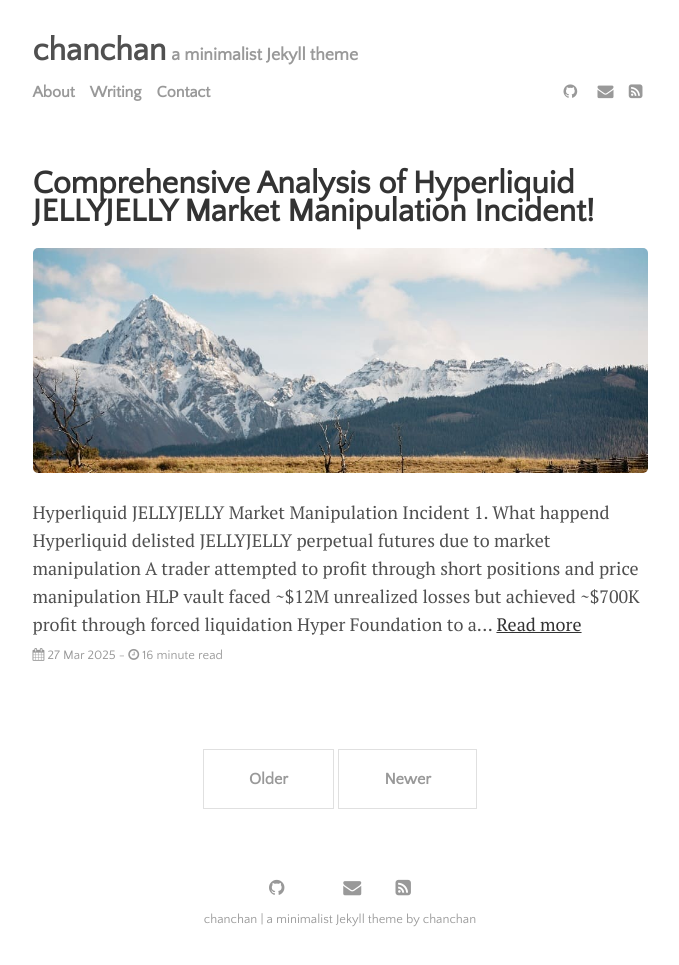
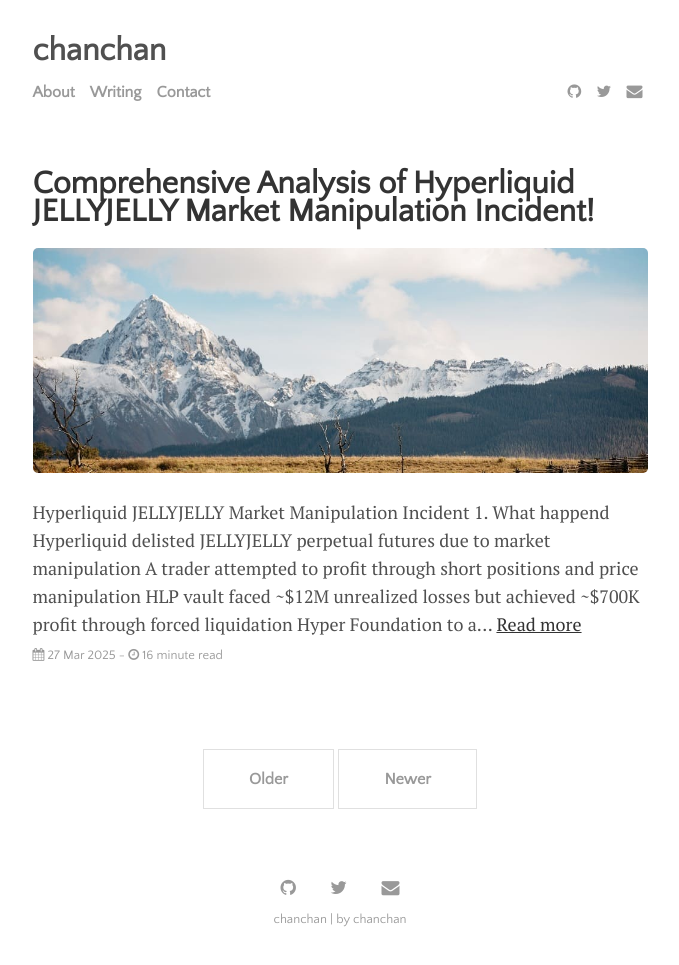
Before and after one commit to chanchann/blog, a Jekyll site: the page built from index.html, in a window 1280 px wide. Shown: the whole page, without its empty margins (300-979 px from the left). Built offline with Jekyll 4.4.1, drawn with Linux system fonts in a browser that asks for light colours; the list of posts is cut into pages by our own code.

Commit message:
chore: Update site description and correct social media icon entry in settings

```diff
--- a/_config.yml
+++ b/_config.yml
@@ -21,7 +21,7 @@
 
 # Customise atom feed settings (this is where Jekyll-Feed gets configuration information)
 title:		           'chanchan'
-description:	       'a minimalist Jekyll theme'
+description:	       ''
 author:              'chanchan'
 
 # RSS 2.0 can be used instead of Atom by uncommenting following two lines
--- a/_data/settings.yml
+++ b/_data/settings.yml
@@ -14,9 +14,9 @@
 # Available social icons are powered by Font Awesome, so you can use any icon that they offer
 social:
 - {icon: 'github',     link: 'https://www.github.com/chanchann'}
-- {icon: 'X(twitter)',    link: 'https://x.com/dzhen_xcypher'}
+- {icon: 'twitter',    link: 'https://x.com/dzhen_xcypher'}
 - {icon: 'envelope',   link: 'mailto:dzhen@xcypher.ai'}
-- {icon: 'rss-square', link: '/feed.xml'}
+# - {icon: 'rss-square', link: '/feed.xml'}
 # - {icon: 'rss-square', link: '/rss-feed.xml'}
 
 # Customize site text
```
